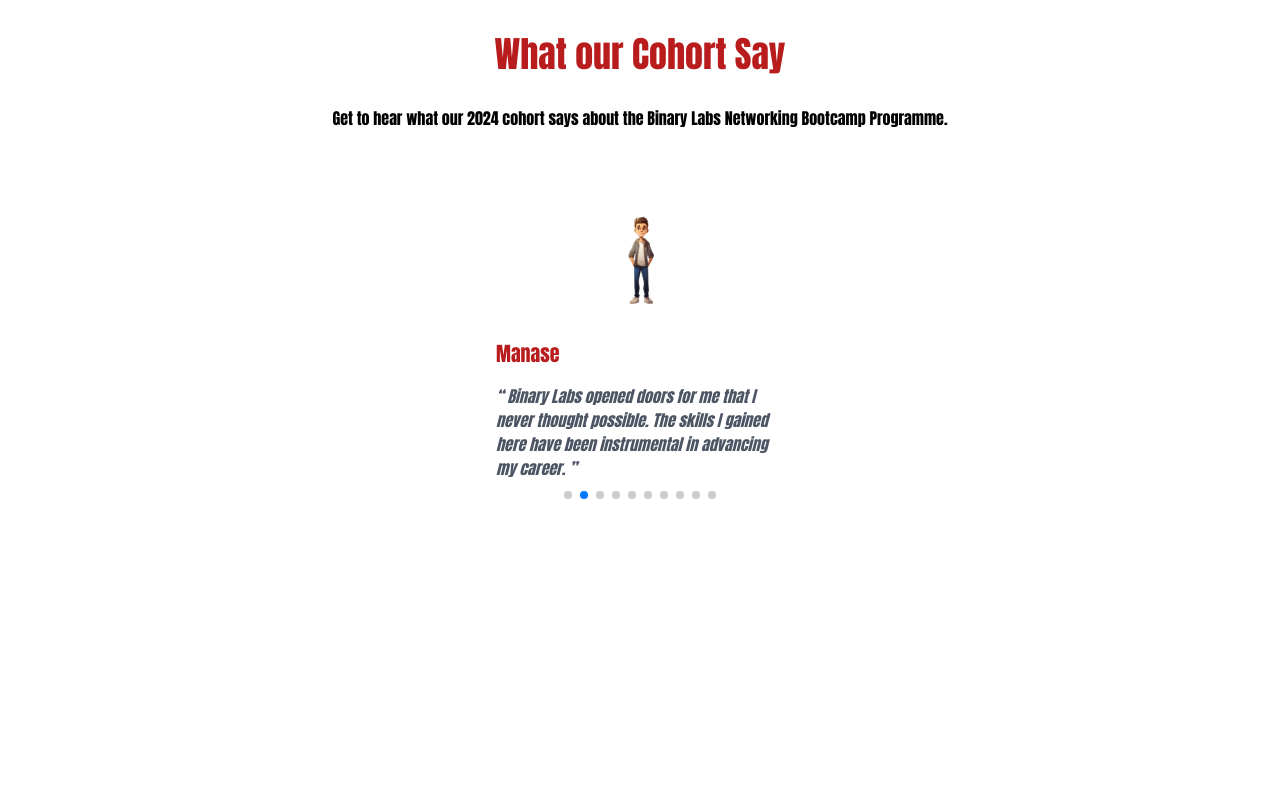
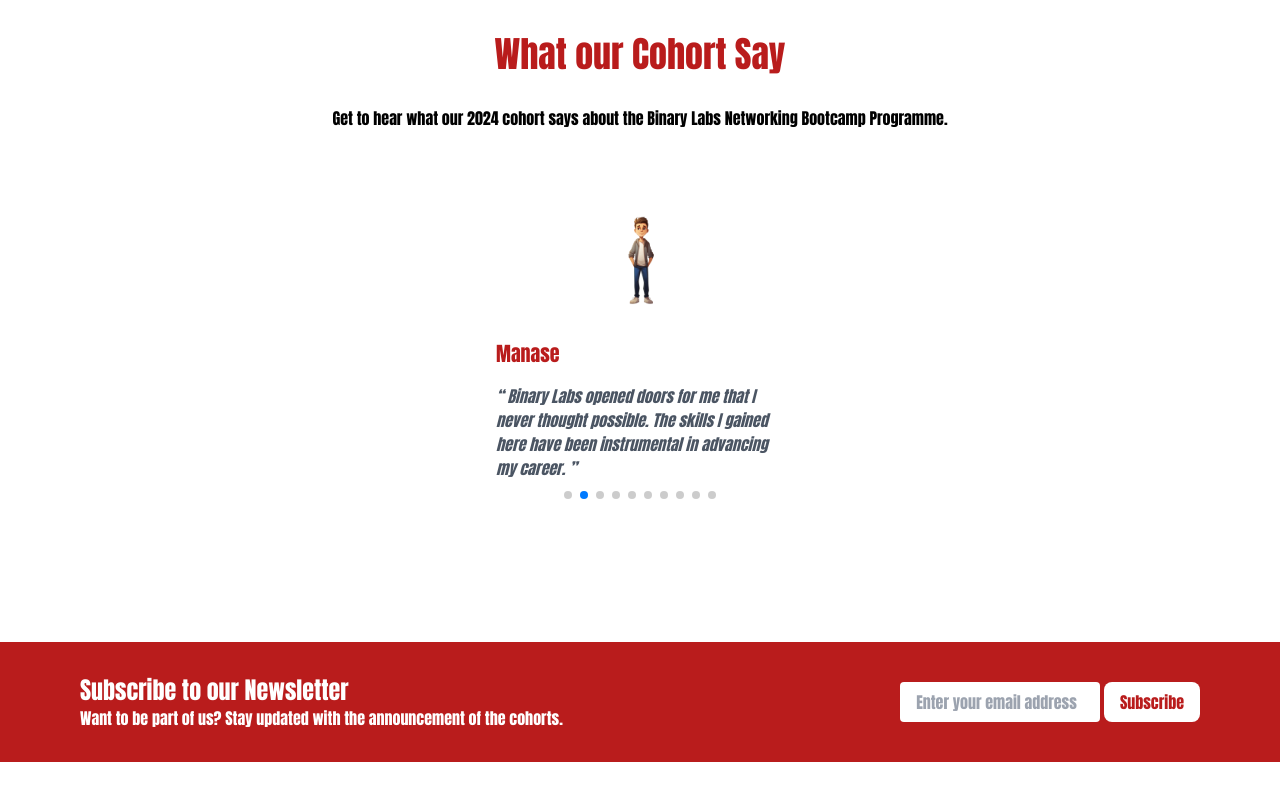
Before and after one commit to KaReeeeeeeeEM/Cohort, a website: page index.html in a window 1280 px wide. Shown: the part 1650-2450 px from the top of the page. Before the commit the page ends 2292 px from the top, so only its background shows below. Drawn offline with nearby package versions, Linux system fonts and the light colour scheme; a web font is replaced by a local one.

Commit message:
feat: made the newsletter section

```diff
--- a/index.html
+++ b/index.html
@@ -322,6 +322,20 @@
           </swiper-container>
         </section>
 
+        <!-- this is the newsletter subscription section -->
+         <section class="bg-red-700 flex flex-col lg:flex-row items-center lg:justify-between my-4 lg:my-20 px-4 py-8 md:px-12 lg:px-20">
+            <div class="w-full lg:w-1/2">
+                <h2 class="text-white text-2xl font-bold">Subscribe to our Newsletter</h2>
+                <p class="text-white">Want to be part of us? Stay updated with the announcement of the cohorts.</p>
+            </div>
+            <div class="w-full lg:w-1/2 flex lg:items-end lg:justify-end my-4 lg:my-0">
+                <form action="#" method="post">
+                    <input type="email" name="email" placeholder="Enter your email address" class="py-2 px-4 rounded focus:outline-none text-red-700" required>
+                    <button type="submit" class="bg-white text-red-700 font-bold px-4 py-2 rounded-lg">Subscribe</button>
+                </form>
+            </div>
+         </section>
+
         <!-- script for the swiper slides carousels -->
         <script src="https://cdn.jsdelivr.net/npm/swiper@11/swiper-element-bundle.min.js"></script>
 
```
